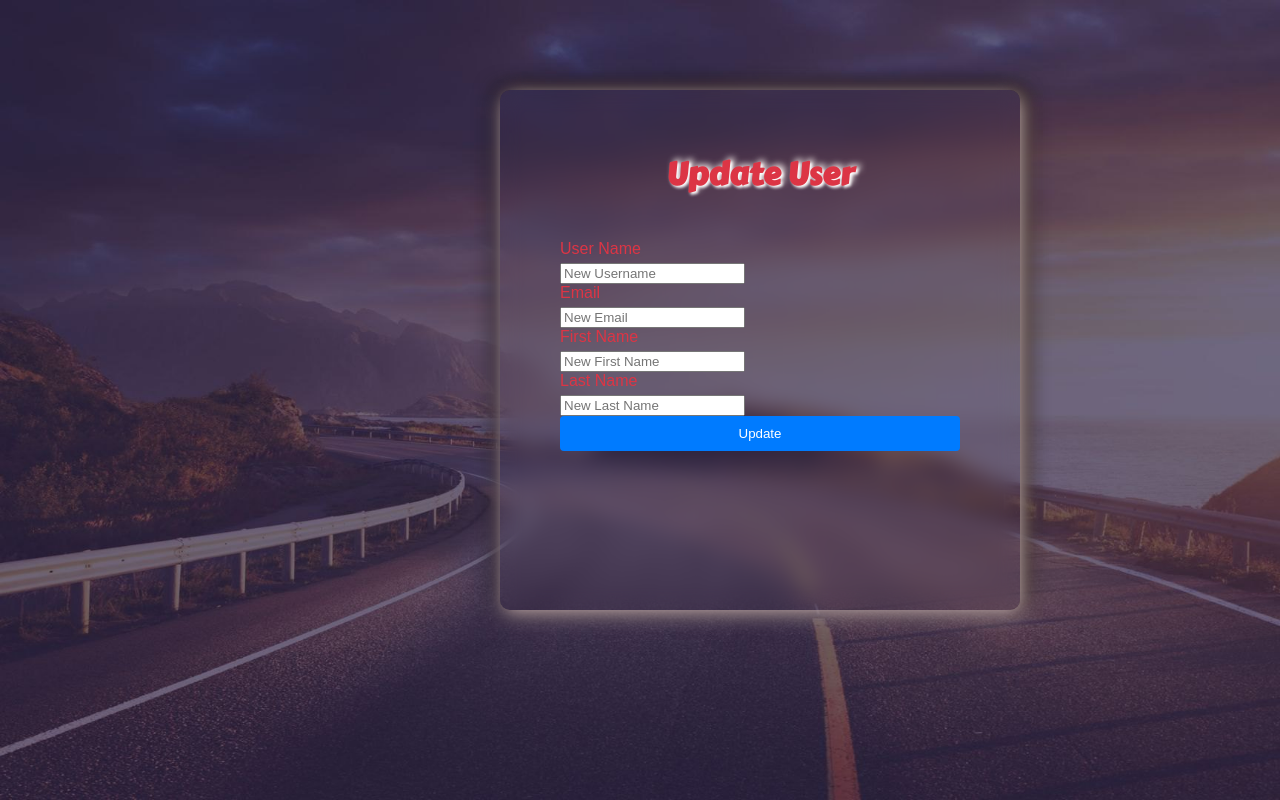
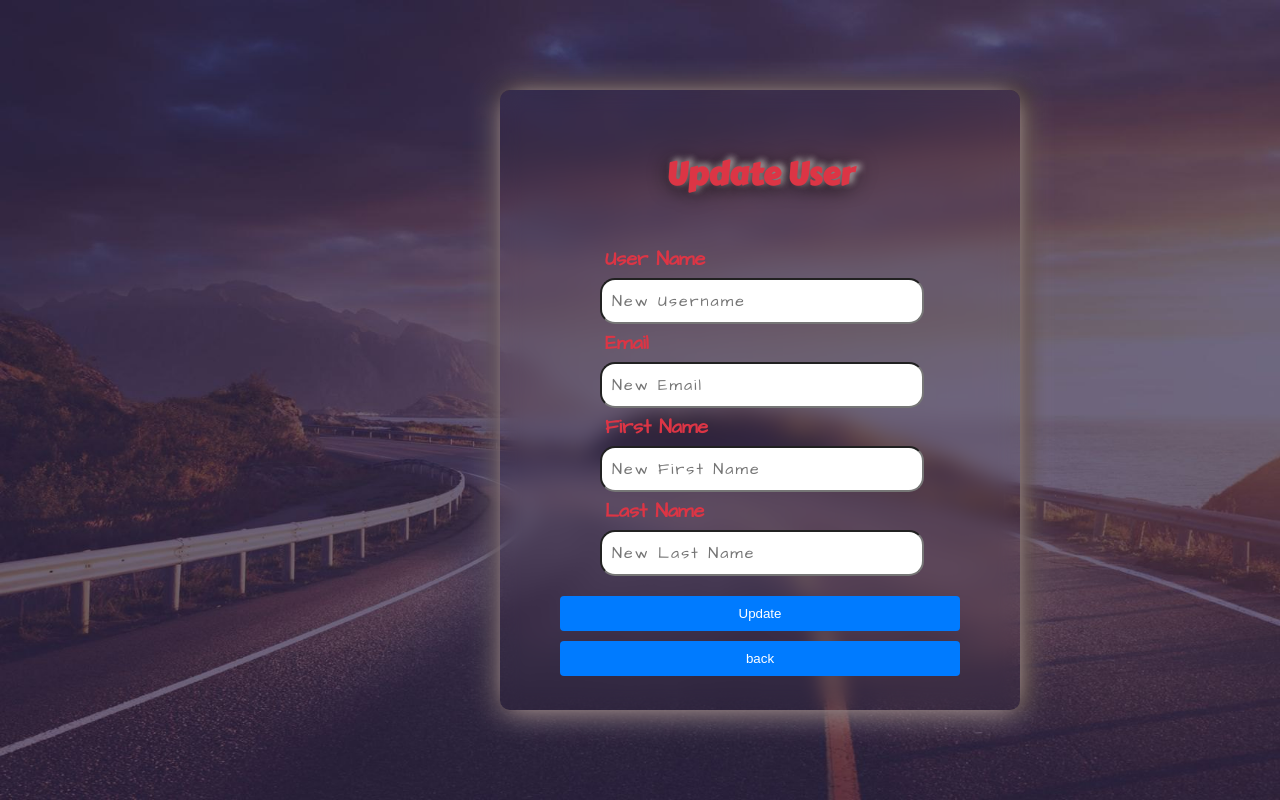
Before and after one commit to PRABANCH6/user-management, a Django app: template templates/update_user.html in a window 1280 px wide. Run offline with Django 3.2, Linux system fonts and the light colour scheme; the template is opened without the code that fills it, so the values that code supplies are empty.

Commit message:
adding some content
adduser in dob content

```diff
--- a/User/forms.py
+++ /dev/null
@@ -1 +0,0 @@
-from django import forms
--- a/User/views.py
+++ b/User/views.py
@@ -203,6 +203,7 @@ def add_user(request):
         password = request.POST['password']
         confirm_password = request.POST['confirm_password']
         phone_number = request.POST['phone_number']
+        date_of_birth = request.POST['date_of_birth']
 
         if password != confirm_password:
             messages.error(request, 'Password do not match')
@@ -216,6 +217,7 @@ def add_user(request):
         obj_add.password = password
         obj_add.confirm_password = confirm_password
         obj_add.phone_number = phone_number
+        obj_add.date_of_birth = date_of_birth
         obj_add.save()
         messages.success(request, 'User added successfully.')
         return redirect('users')
--- a/static/css/add_user.css
+++ b/static/css/add_user.css
@@ -40,7 +40,8 @@ form label {
 form input[type="text"],
 form input[type="email"],
 form input[type="password"],
-form input[type="tel"] {
+form input[type="tel"],
+form input[type="date"] {
     width: 100%;
     padding: 10px;
     margin-bottom: 15px;
--- a/static/css/update_user.css
+++ b/static/css/update_user.css
@@ -15,12 +15,14 @@ body {
 h1 {
     text-align: center;
     margin-top: 50px;
-    text-shadow: 2px 2px 3px white , 4px -2px 6px rgb(229, 219, 219);
+    /* text-shadow: 1px 1px 10px rgb(107, 94, 94) , 4px -2px 6px rgb(229, 219, 219); */
     font-family: 'Carter One', cursive;
+    text-shadow: 1px 1px 20px rgb(18, 17, 17) , 4px -2px 6px rgb(229, 219, 219);
 }
 
 form {
     width: 400px;
+    height: 400px;
     margin: 0 auto;
     background-color: #fff;
     padding: 20px;
@@ -32,6 +34,12 @@ form {
 label {
     display: block;
     margin-bottom: 5px;
+    font-weight: bold;
+    font-size: 20px;
+    margin: 5px;
+    position: relative;
+    left: 40px;
+    font-family: 'Architects Daughter';
 }
 /*
 input[type="text"],
@@ -55,10 +63,13 @@ button[type="submit"] {
     border: none;
     border-radius: 4px;
     cursor: pointer;
+    position: relative;
+    top: 20px;
 }
 
 button[type="submit"]:hover {
     background-color: #0056b3;
+
 }
 
 #messages {
@@ -77,10 +88,10 @@ button[type="submit"]:hover {
 .user_update {
     color: #dc3545;
     width: 500px;
-    height: 500px;
+    height: 600px;
     backdrop-filter: blur(10px);
     -webkit-backdrop-filter: blur(10px);
-    box-shadow: 2px 3px 20px rgb(211, 189, 189),-6px -3px 20px rgb(10, 2, 17),8px -3px 20px rgb(22, 10, 0);
+    box-shadow: 1px 1px 30px rgb(211, 189, 189),-6px -3px 20px rgb(10, 2, 17),8px -3px 20px rgb(22, 10, 0);
     position: relative;
     top:90px;
     left:500px;
@@ -88,5 +99,36 @@ button[type="submit"]:hover {
     border-radius: 10px;
 }
 input{
-    color:#fff;
+    color:black;
+    padding: 10px;
+    width: 300px;
+    border-radius: 15px;
+    letter-spacing: 2px;
+    font: 700;
+    position: relative;
+    left: 40px;
+    font-family: 'Architects Daughter';
+    font-size: 16px;
 }
+/* button [type="button"]{
+    width: 100%;
+    padding: 10px;
+    background-color: #007bff;
+    color: #fff;
+    border: none;
+    border-radius: 4px;
+    cursor: pointer;
+    position: relative;
+    top: 20px;
+} */
+#back{
+    width: 100%;
+    padding: 10px;
+    background-color: #007bff;
+    color: #fff;
+    border: none;
+    border-radius: 4px;
+    cursor: pointer;
+    position: relative;
+    top: 30px;
+}
--- a/static/css/user_list.css
+++ b/static/css/user_list.css
@@ -17,8 +17,9 @@ body {
   border-radius: 8px;
   box-shadow: 0 0 10px rgba(0, 0, 0, 0.1);
   position: absolute;
-  top: 220px;
-  left: 250px;
+  top: 230px;
+  left: 200px;
+  width: auto;
   backdrop-filter: blur(10px);
   -webkit-backdrop-filter: blur(10px);
   box-shadow: 2px 3px 10px rgb(211, 189, 189),-6px -3px 20px rgb(10, 2, 17),8px -3px 20px rgb(22, 10, 0);
@@ -32,6 +33,7 @@ table {
 
 table th, table td {
   padding: 10px;
+  width: auto;
   border-bottom: 1px solid #ddd;
 }
 
--- a/templates/accounts/profile/add_user.html
+++ b/templates/accounts/profile/add_user.html
@@ -57,8 +57,12 @@
                 <input type='tel' class="form-control" id="phone_number" name="phone_number" placeholder="Phone Number"
                     required>
             </div>
+            <div class="form-group">
+                <label for="date_of_birth">Date of Birth</label>
+                <input type="date" class="form-control" id="date_of_birth" name="date_of_birth" required>
+            </div>
             <button type="submit" class="btn btn-primary">Add User</button>
-            <button type="button" class="btn btn-primary Cancel-btn" onclick="window.history.back()">Cancel</button>
+            <button type="button" class="btn btn-primary Cancel-btn" onclick="ResetForm()">Reset</button>
             {% if messages %}
             {{ messages }}
             {% endif %}
--- a/templates/update_user.html
+++ b/templates/update_user.html
@@ -1,6 +1,7 @@
 {% load static %}
 <!DOCTYPE html>
 <html lang="en">
+
 <head>
     <meta charset="UTF-8">
     <meta name="viewport" content="width=device-width, initial-scale=1.0">
@@ -11,6 +12,7 @@
     <title>Update User</title>
 
 </head>
+
 <body>
     <div class="user_update">
         <h1>Update User</h1>
@@ -25,6 +27,7 @@
             <label for="last_name">Last Name</label>
             <input type="text" name="last_name" placeholder="New Last Name" value="{{ user.last_name }}">
             <button type="submit">Update</button>
+            <button id="back" type="button" onclick="location.href='{% url 'users' %}';return false">back</button>
         </form>
         <div>
             {% if messages %}
@@ -36,4 +39,5 @@
             {% endif %}
 
 </body>
+
 </html>
```
Also changed, not shown: User/models.py (+8 -4 lines), templates/accounts/profile/user_list.html (+24 -10 lines), User/migrations/0001_initial.py, db.sqlite3, 2 other files. Lines whose indentation alone changed are shown as unchanged.
